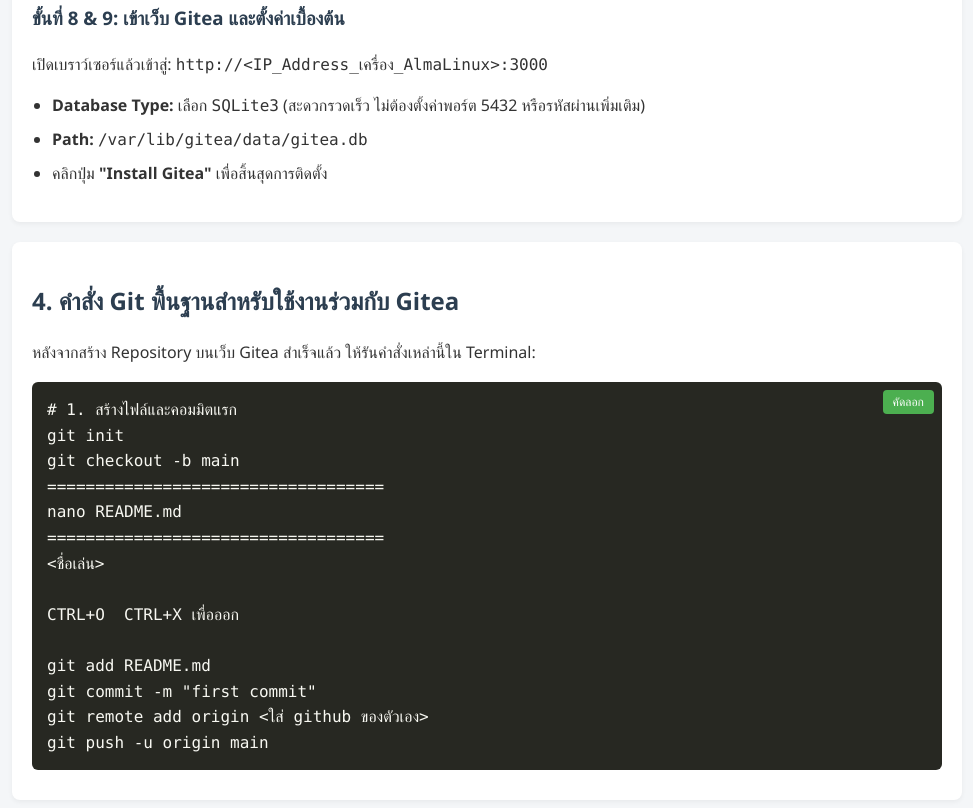
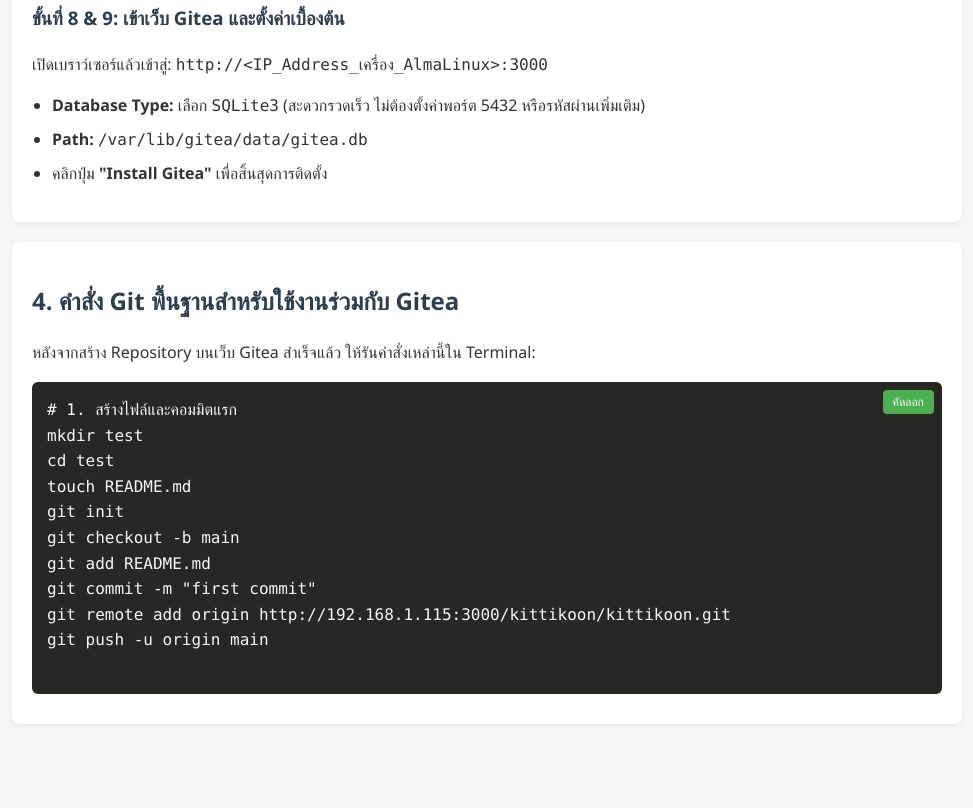
Before and after one commit to kittikoon-p/gittea, a plain HTML site: page index.html in a window 1280 px wide. Shown: the part 3245-4053 px from the top of the page, without its empty margins (153-1126 px from the left). After the commit the page ends 4009 px from the top, so only its background shows below. Drawn offline with Linux system fonts and the light colour scheme.

Commit message:
update all file

```diff
--- a/index.html
+++ b/index.html
@@ -232,19 +232,16 @@
         <div class="code-container">
             <button class="copy-btn" onclick="copyCode(this)">คัดลอก</button>
             <pre><code># 1. สร้างไฟล์และคอมมิตแรก
+mkdir test
+cd test
+touch README.md
 git init
 git checkout -b main
-===================================
-nano README.md
-===================================
-<ชื่อเล่น>
-
-CTRL+O  CTRL+X เพื่อออก
-
 git add README.md
 git commit -m "first commit"
-git remote add origin <ใส่ github ของตัวเอง>
-git push -u origin main</code></pre>
+git remote add origin http://192.168.1.115:3000/kittikoon/kittikoon.git
+git push -u origin main
+            </code></pre>
         </div>
     </div>
 
```
